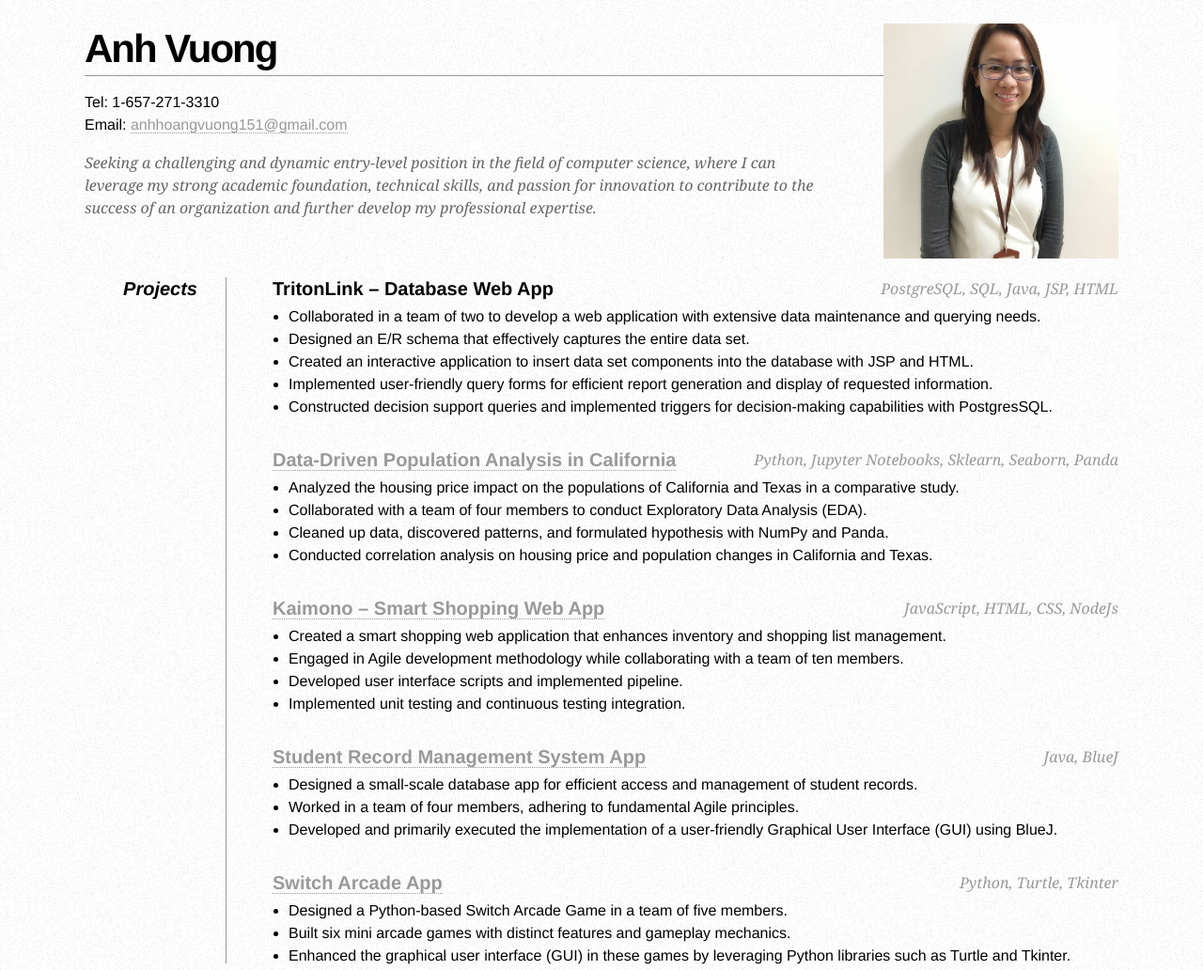
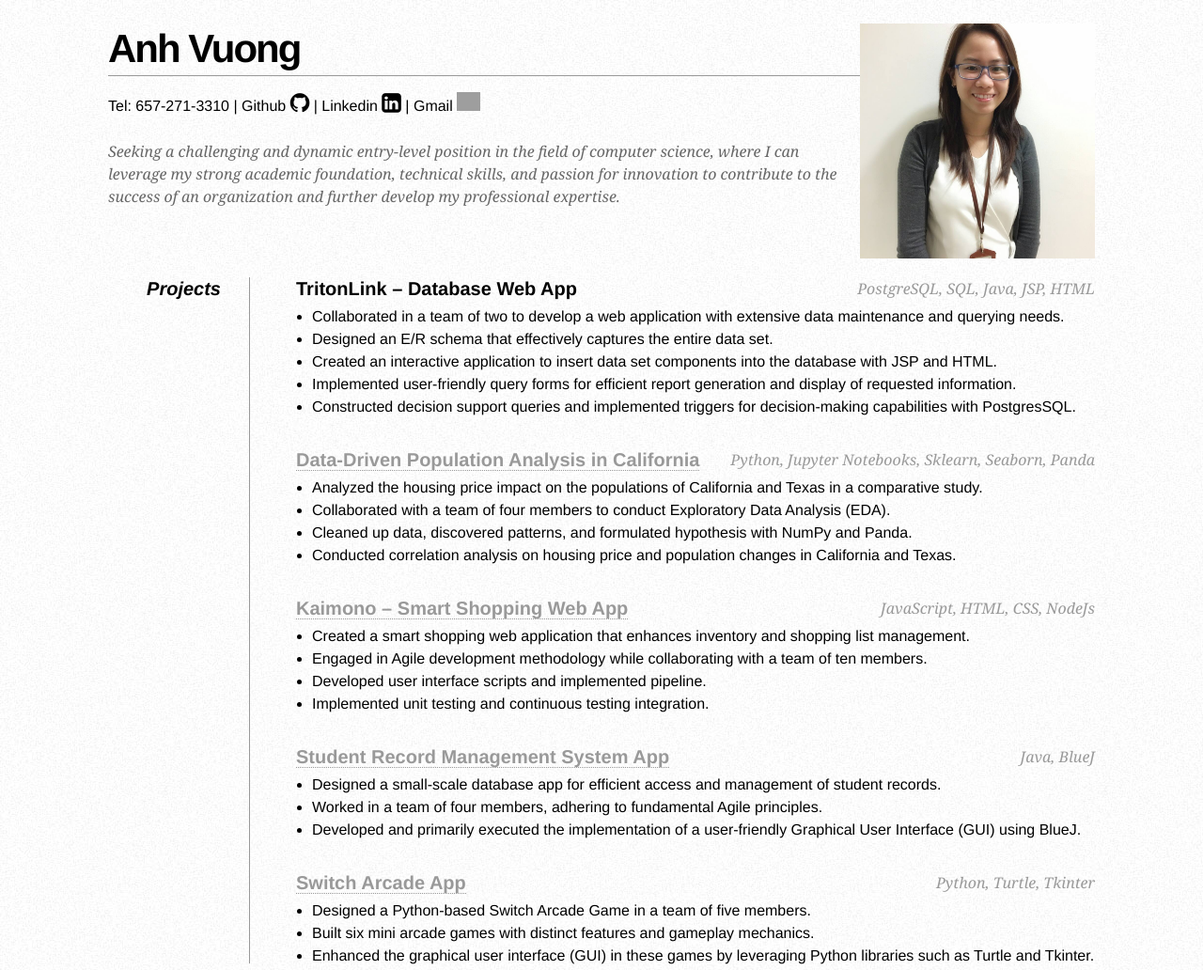
Before and after one commit to ahvuong/portfolio, a plain HTML site: page index.html in a window 1280 px wide. Shown: the top 1032 px of the page at 94% size. Drawn offline with Linux system fonts and the light colour scheme; grey boxes are pictures that could not be loaded.

Commit message:
Update portfolio

```diff
--- a/index.html
+++ b/index.html
@@ -7,6 +7,8 @@
      <meta http-equiv="Content-Type" content="text/html; charset=utf-8"/>
 
      <title>Anh Vuong</title>
+
+     <link rel="stylesheet" href="https://cdnjs.cloudflare.com/ajax/libs/font-awesome/4.7.0/css/font-awesome.min.css">
 
      <style type="text/css">
         * { margin: 0; padding: 0; }
@@ -19,7 +21,7 @@
             clear: both;
         }
         #page-wrap {
-            width: 1100px;
+            width: 1050px;
             margin: 40px auto 60px;
         }
         #pic {
@@ -82,7 +84,7 @@
             float: left;
         }
         dd {
-            width: 900px;
+            width: 850px;
             float: right;
         }
         dd.clear {
@@ -107,14 +109,16 @@
 
             <!-- Microformats! -->
 
-            <h1 class="fn">Anh Vuong</h1>
+            <h1 class="container">Anh Vuong</h1>
 
-            <p>
-                Tel: <span class="tel">1-657-271-3310</span><br />
-                Email: <a class="email" href="mailto:anhhoangvuong151@gmail.com">anhhoangvuong151@gmail.com</a>
-            </p>
+            <nav>
+                <a style="color: black; border-bottom: none;">Tel: 657-271-3310 </a> |
+                <a style="color: black; border-bottom: none;" href="https://github.com/ahvuong"> Github <i style="font-size:24px" class="fa fa-github"></i></a> |
+                <a style="color: black; border-bottom: none;" href="https://www.linkedin.com/in/ahvuong151/"> Linkedin <i style="font-size:24px" class="fa fa-linkedin-square"></i></a> |
+                <a style="color: black; border-bottom: none;" href="mailto:anhhoangvuong151@gmail.com"> Gmail <img src="https://mailmeteor.com/logos/assets/PNG/Gmail_Logo_Black_512px.png" width="25px" height="20px"></a>
+            </nav>
         </div>
-
+        <br>
         <div id="objective">
             <p>
                 Seeking a challenging and dynamic entry-level position in the field of computer science,
```
